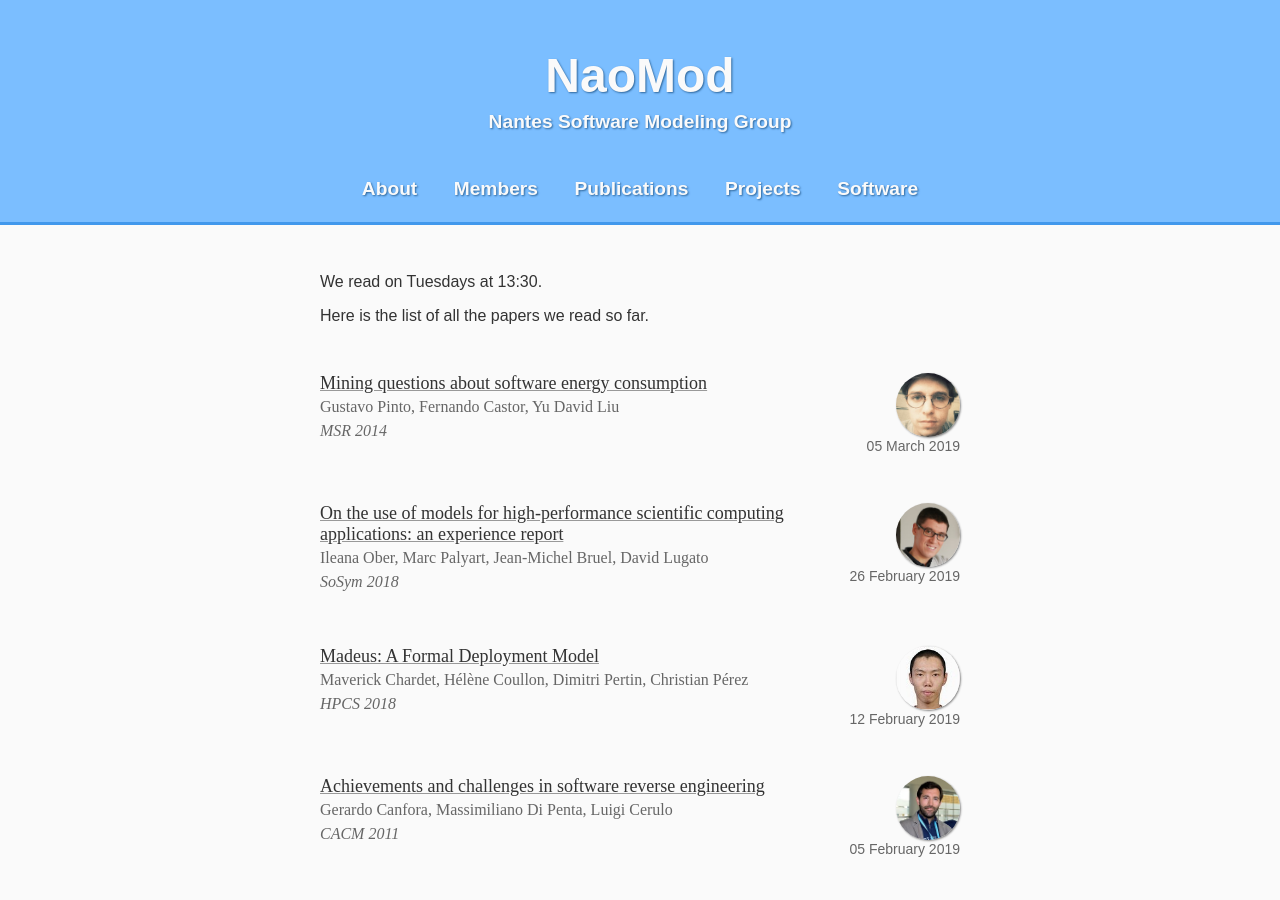
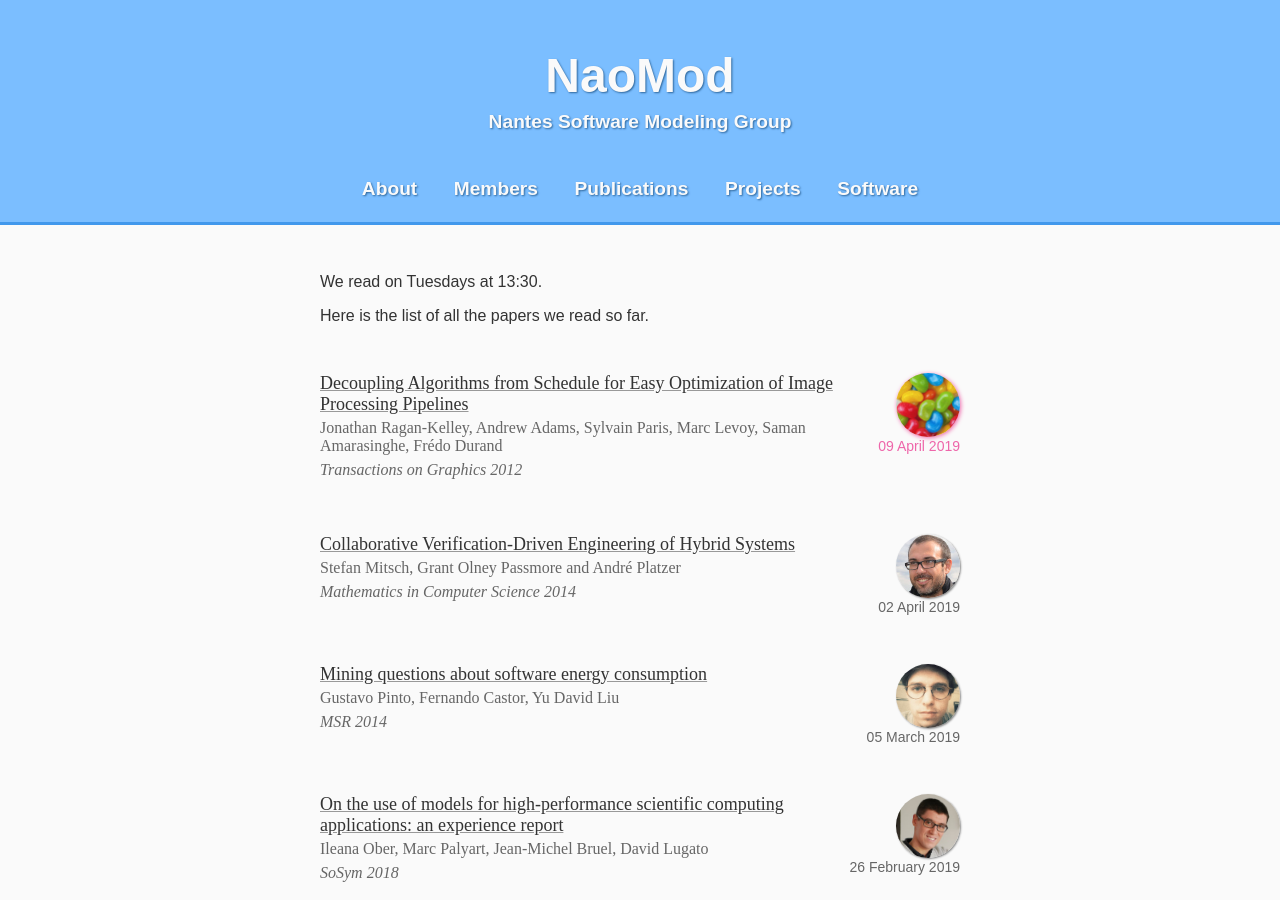
Before and after one commit to NaoMod/naomod.github.io, a Jekyll site: the page built from paper-of-the-week.html, in a window 1280 px wide and 900 px high. Built offline with Jekyll 4.4.1, drawn with Linux system fonts in a browser that asks for light colours.

Commit message:
New papers

```diff
--- a/paper-of-the-week.html
+++ b/paper-of-the-week.html
@@ -3,6 +3,22 @@ layout: default
 title: Paper of the Week
 
 papers:
+- date: 2019-04-09
+  speaker: Joachim
+  title: Decoupling Algorithms from Schedule for Easy Optimization of Image Processing Pipelines
+  authors: Jonathan Ragan-Kelley, Andrew Adams, Sylvain Paris, Marc Levoy, Saman Amarasinghe, Frédo Durand
+  venue: Transactions on Graphics
+  year: 2012
+  url: http://people.csail.mit.edu/jrk/halide12/halide12.pdf
+
+- date: 2019-04-02
+  speaker: Massimo
+  title: Collaborative Verification-Driven Engineering of Hybrid Systems
+  authors: Stefan Mitsch, Grant Olney Passmore and André Platzer
+  venue: Mathematics in Computer Science
+  year: 2014
+  url: https://arxiv.org/pdf/1403.6085.pdf
+
 - date: 2019-03-05
   speaker: Thibault
   title: Mining questions about software energy consumption
```
